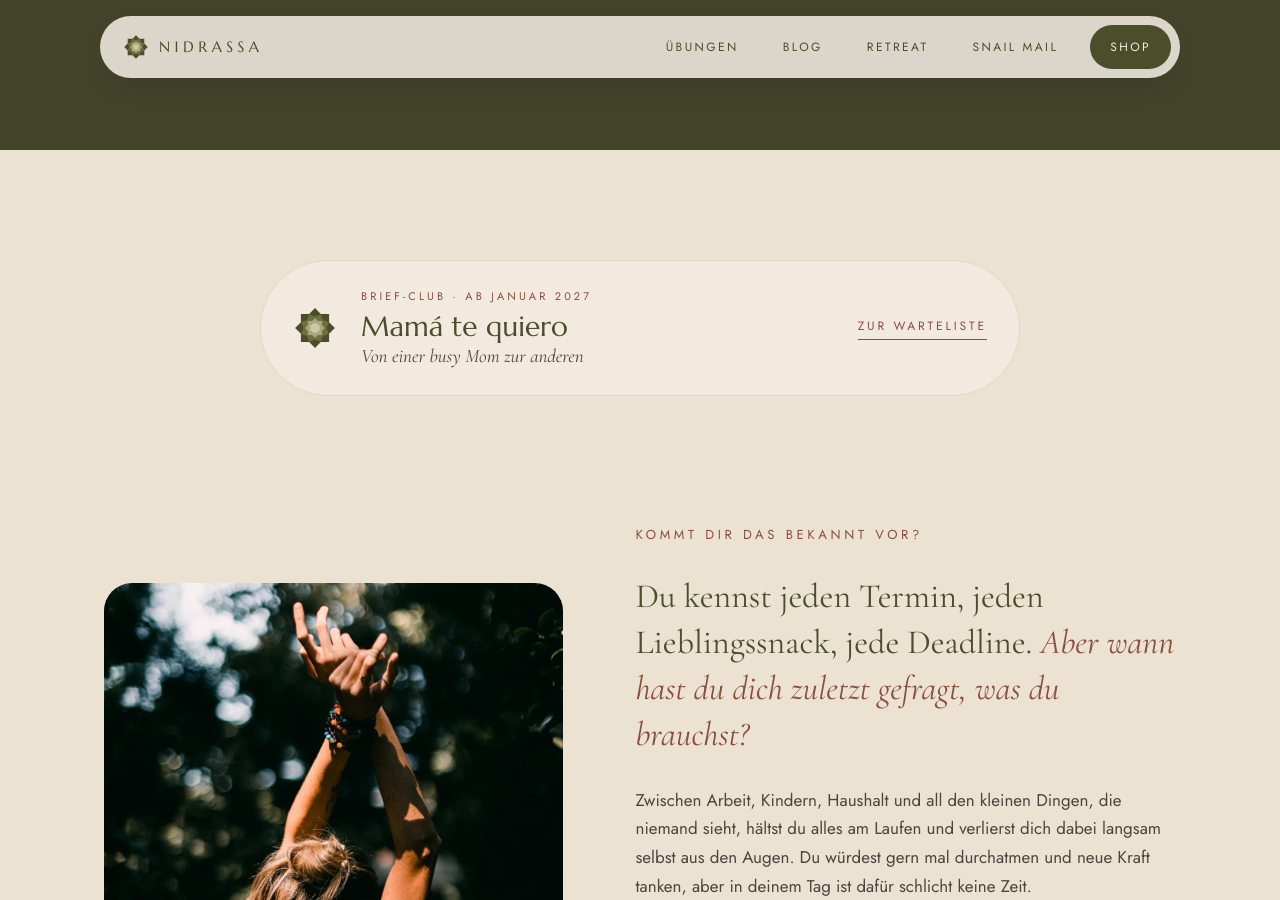
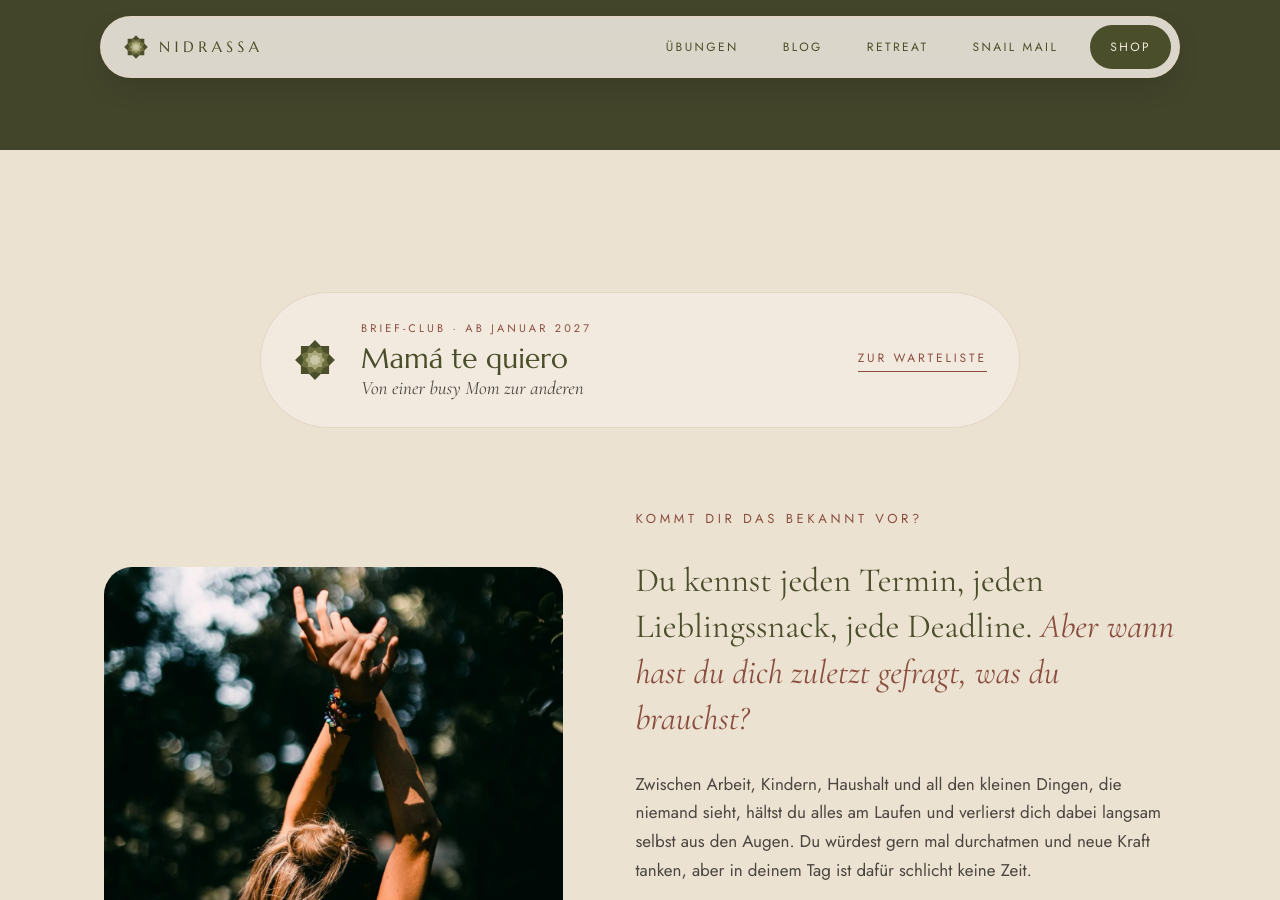
Before and after one commit to Alephantom/nidrassa, a Jekyll site: the page built from index.html, in a window 1280 px wide and 900 px high, scrolled down 750 px. Built offline with Jekyll 4.4.1, drawn with Linux system fonts in a browser that asks for light colours.

Commit message:
Stern-Intro: langsamer, einmal pro Besuch; Brief-Club-Kachel Abstände (#25)
* Stern-Intro: Hochziehen langsamer (1,8 s); Brief-Club-Kachel 64 px unter dem Header, weniger Abstand darunter

* Stern-Intro: einmal pro Besuch (sessionStorage)

```diff
--- a/_includes/stern-intro.js
+++ b/_includes/stern-intro.js
@@ -1,5 +1,5 @@
 /* Startseite: Stern-Intro (Variante A, freigegeben 29.10.2026).
-   - läuft nur beim allerersten Besuch (localStorage), ?intro=1 erzwingt sie
+   - läuft einmal pro Besuch (sessionStorage: neuer Tab oder neuer Tag = neu), ?intro=1 erzwingt sie
    - prefers-reduced-motion, Anker-Link oder Zurück-Button: keine Animation
    - Klick, Taste, Wheel oder Touch: Vorhang hebt sich sofort (300 ms)
    - Zeitstrahl render(t) in ms: 0,3 s Start · 1,7 s Drehen+Wachsen · 0,4 s halbiert · 1,0 s Hochziehen
@@ -12,13 +12,13 @@
   var KEY = 'nidrassa-stern-intro';
   var force = /[?&]intro=1/.test(location.search);
   if (window.matchMedia && matchMedia('(prefers-reduced-motion: reduce)').matches) return;
-  try { if (!force && localStorage.getItem(KEY)) return; } catch (e) { return; }
+  try { if (!force && sessionStorage.getItem(KEY)) return; } catch (e) { return; }
   if (!force && (location.hash || window.scrollY > 0)) return;
 
-  var HOLD = 300, GROW = 1700, STILL = 400, LIFT = 1000, SKIP_LIFT = 300, FONT_WAIT = 2000;
+  var HOLD = 300, GROW = 1700, STILL = 400, LIFT = 1800, SKIP_LIFT = 300, FONT_WAIT = 2000;
   var T_GROW = HOLD, T_STILL = HOLD + GROW, T_LIFT = T_STILL + STILL, TOTAL = T_LIFT + LIFT;
   var TIP = 0.45255;   // untere Spitze liegt 45,255 % der Sterngröße unter der Mitte (viewBox 0..100)
-  var GAP = 32;        // Luft zwischen Header und Brief-Club-Kachel im Endzustand (px)
+  var GAP = 64;        // Luft zwischen Header und Brief-Club-Kachel im Endzustand (px)
   var EVENTS = ['pointerdown', 'keydown', 'wheel', 'touchstart'];
 
   var curtain, star, cue, geo, liftDur = LIFT, start = 0, running = false, finished = false;
@@ -128,7 +128,7 @@
   window.sternIntro = { cover: cover, measure: measure, render: render, done: done, TOTAL: TOTAL };
   if (window.__sternIntroManual) return;                   // Storyboard-Modus: Bilder per render(t)
   cover();
-  try { localStorage.setItem(KEY, '1'); } catch (e) {}     // auch bei Abbruch oder Reload nur einmal
+  try { sessionStorage.setItem(KEY, '1'); } catch (e) {}     // auch bei Abbruch oder Reload nur einmal
   EVENTS.forEach(function (e) { addEventListener(e, skip, { passive: true }); });
   var fontsReady = document.fonts && document.fonts.ready ? document.fonts.ready : Promise.resolve();
   Promise.race([fontsReady, new Promise(function (r) { setTimeout(r, FONT_WAIT); })]).then(begin);
--- a/assets/styles.css
+++ b/assets/styles.css
@@ -943,9 +943,9 @@
 /* Small teaser that replaced the newsletter section (_includes/club-teaser.html) */
 .club-teaser { padding: 0 0 24px; }
 .club-teaser + .blog { padding-top: 96px; }
-/* 110px = schwebender Header (78px) + 32px Luft: Kachel klebt nach dem Stern-Intro nicht am Header */
-.hero + .club-teaser { padding-top: 110px; }
-.club-teaser + .intro { padding-top: 104px; }
+/* 142px = schwebender Header (78px) + 64px Luft: Kachel klebt nach dem Stern-Intro nicht am Header */
+.hero + .club-teaser { padding-top: 142px; }
+.club-teaser + .intro { padding-top: 56px; }
 .club-card {
   max-width: 760px; margin: 0 auto; display: flex; align-items: center; gap: 24px;
   padding: 26px 32px; text-decoration: none; color: inherit;
```
